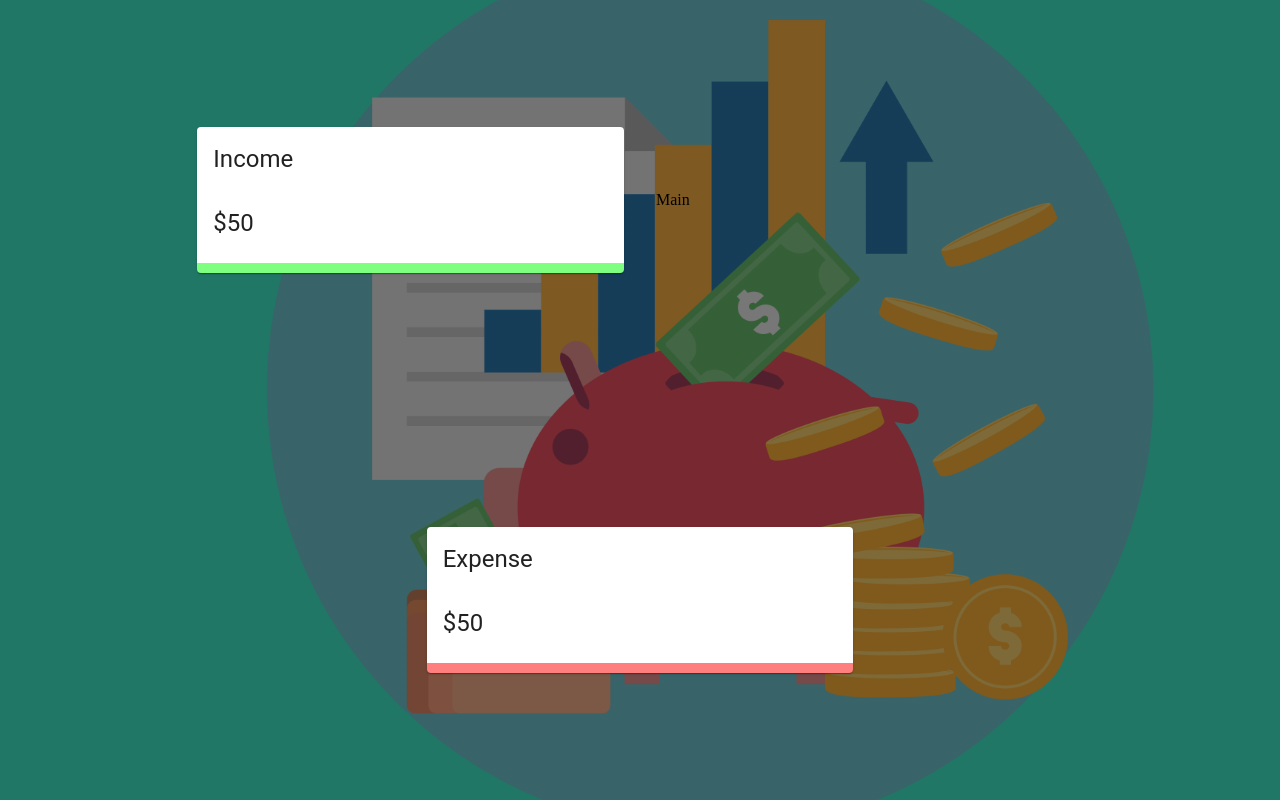
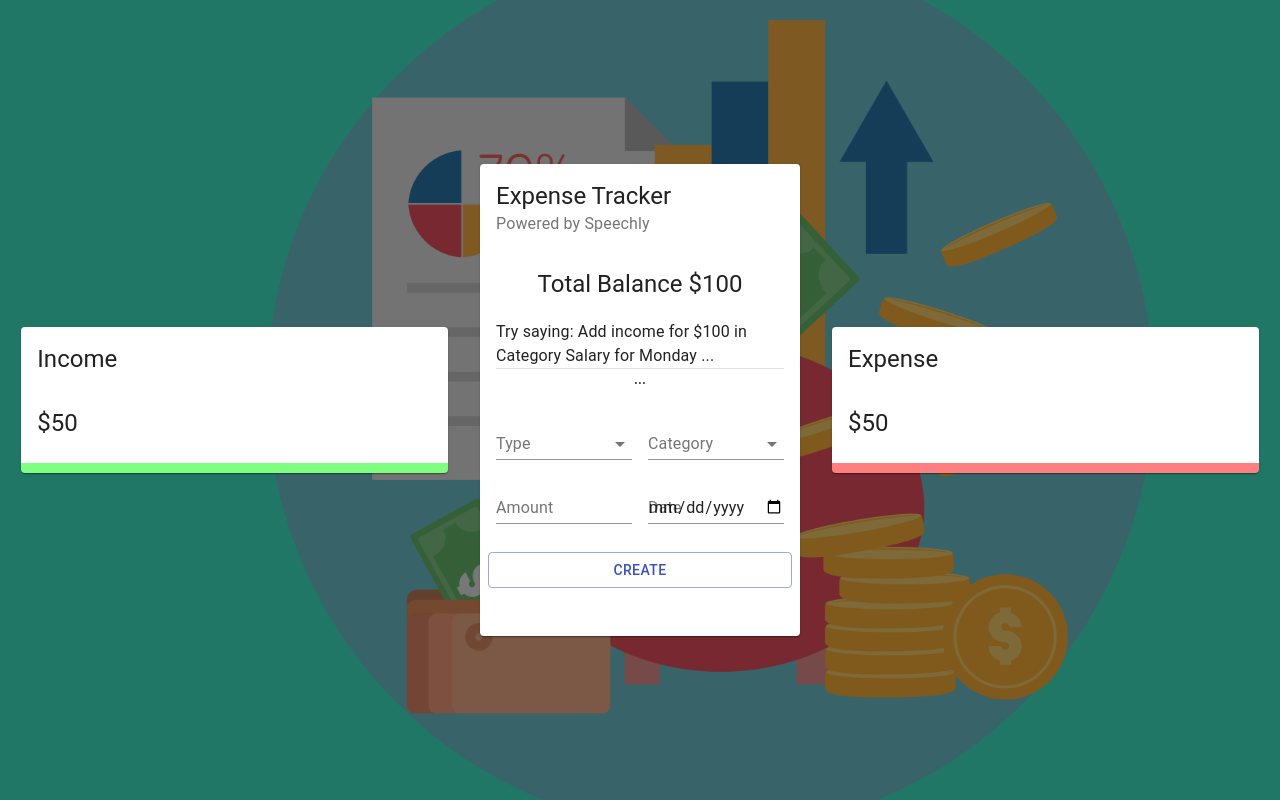
Before and after one commit to hamedjbbri/expense-tracker-React, a React (Create React App) app: page / in a window 1280 px wide. Built offline with nearby package versions, Linux system fonts and the light colour scheme.

Commit message:
Main form component

```diff
--- a/src/App.js
+++ b/src/App.js
@@ -1,6 +1,7 @@
 import React from 'react';
 import { Grid } from '@material-ui/core';
 
+import Main from './components/Main/Main';
 import Details from './components/Details/Details';
 import useStyles from './styles';
 
@@ -13,8 +14,8 @@
                <Grid item xs={12} sm={4}>
                    <Details title="Income" />
                </Grid>
-               <Grid item xs={12} sm={4}>
-                   Main
+               <Grid item xs={12} sm={3}>
+                   <Main />
                </Grid>
                <Grid item xs={12} sm={4}>
                    <Details title="Expense"/>
--- /dev/null
+++ b/src/components/Main/Form/Form.jsx
@@ -0,0 +1,46 @@
+import React from 'react'
+import { TextField, Typography, Grid, Button, FormControl, InputLabel, Select, MenuItem } from '@material-ui/core';
+import useStyles from './styles';
+
+const Form = () => {
+    const classes = useStyles();
+
+    return (
+        <Grid container spacing={2}>
+            <Grid item xs={12}>
+                <Typography align="center" variant="subtitle2" gutterBottom>
+                    ...
+                </Typography>
+            </Grid>
+
+            <Grid item xs={6}>
+                <FormControl fullWidth>
+                    <InputLabel>Type</InputLabel>
+                    <Select>
+                        <MenuItem value="Income">Income</MenuItem>
+                        <MenuItem value="Expense">Expenses</MenuItem>
+                    </Select>
+                </FormControl>
+            </Grid>
+
+            <Grid item xs={6}>
+                <FormControl fullWidth>
+                    <InputLabel>Category</InputLabel>
+                    <Select>
+                        <MenuItem value="business">Business</MenuItem>
+                        <MenuItem value="salary">Salary</MenuItem>
+                    </Select>
+                </FormControl>
+            </Grid>
+            <Grid item xs={6}>
+               <TextField type="number" label="Amount" fullWidth />
+            </Grid>
+            <Grid item xs={6}>
+               <TextField type="date" label="Date" fullWidth />
+            </Grid>
+            <Button className={classes.button} variant="outlined" color="primary" fullWidth>Create</Button>
+        </Grid>
+    )
+}
+
+export default Form
--- /dev/null
+++ b/src/components/Main/Form/styles.js
@@ -0,0 +1,12 @@
+import { makeStyles } from '@material-ui/core/styles';
+
+export default makeStyles(() => ({
+  radioGroup: {
+    display: 'flex',
+    justifyContent: 'center',
+    marginBottom: '-10px',
+  },
+  button: {
+    marginTop: '20px',
+  },
+}));
--- /dev/null
+++ b/src/components/Main/Main.jsx
@@ -0,0 +1,35 @@
+import React from 'react'
+import { Card, CardHeader, CardContent, Typography, Grid, Divider } from '@material-ui/core'
+
+import useStyles from './styles';
+import Form from './Form/Form';
+
+const Main = () => {
+    const classes = useStyles();
+    return (
+
+        <Card className={classes.root}>
+            <CardHeader title="Expense Tracker" subheader="Powered by Speechly" />
+            <CardContent>
+                <Typography align="center" variant="h5">Total Balance $100 </Typography>
+                <Typography variant="subtitle1" style={{ lineHeight:'1.5em', marginTop:'20px' }}>
+                    Try saying: Add income for $100 in Category Salary for Monday ...
+                </Typography>
+                <Divider />
+                <Form />
+            </CardContent>
+
+            <CardContent className={classes.cardContent}>
+               <Grid container spacing={2}>
+                  <Grid item xs={12}>
+                      {/* <List /> */}
+                  </Grid>
+               </Grid>
+            </CardContent>
+
+        </Card>
+    )
+}
+
+
+export default Main
--- /dev/null
+++ b/src/components/Main/styles.js
@@ -0,0 +1,24 @@
+import { makeStyles } from '@material-ui/core/styles';
+
+export default makeStyles((theme) => ({
+  media: {
+    height: 0,
+    paddingTop: '56.25%', // 16:9
+  },
+  expand: {
+    transform: 'rotate(0deg)',
+    marginLeft: 'auto',
+    transition: theme.transitions.create('transform', {
+      duration: theme.transitions.duration.shortest,
+    }),
+  },
+  expandOpen: {
+    transform: 'rotate(180deg)',
+  },
+  cartContent: {
+    paddingTop: 0,
+  },
+  divider: {
+    margin: '20px 0',
+  },
+}));
```
